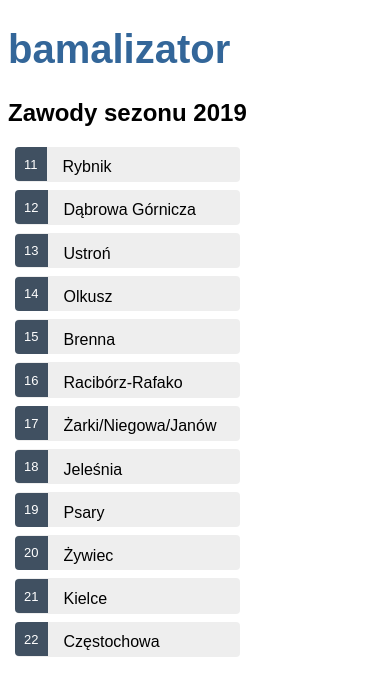
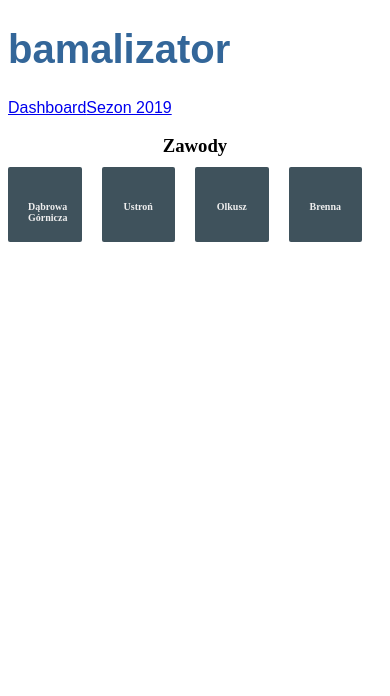
Before and after one commit to kleewho/bamalizator, an Angular app: page /dashboard in a window 390 px wide. Shown: the top 696 px of the page. Built offline with nearby package versions, Linux system fonts and the light colour scheme.

Commit message:
Race details and some navigation

```diff
--- a/src/app/app.component.html
+++ b/src/app/app.component.html
@@ -1,2 +1,6 @@
 <h1>{{title}}</h1>
-<app-season></app-season>
+<nav>
+  <a routerLink="/dashboard">Dashboard</a>
+  <a routerLink="/season">Sezon 2019</a>
+</nav>
+<router-outlet></router-outlet>
--- /dev/null
+++ b/src/app/dashboard/dashboard.component.css
@@ -0,0 +1,63 @@
+/* DashboardComponent's private CSS styles */
+[class*='col-'] {
+  float: left;
+  padding-right: 20px;
+  padding-bottom: 20px;
+}
+[class*='col-']:last-of-type {
+  padding-right: 0;
+}
+a {
+  text-decoration: none;
+}
+*, *:after, *:before {
+  -webkit-box-sizing: border-box;
+  -moz-box-sizing: border-box;
+  box-sizing: border-box;
+}
+h3 {
+  text-align: center;
+  margin-bottom: 0;
+}
+h4 {
+  position: relative;
+}
+.grid {
+  margin: 0;
+}
+.col-1-4 {
+  width: 25%;
+}
+.module {
+  padding: 20px;
+  text-align: center;
+  color: #eee;
+  max-height: 120px;
+  min-width: 120px;
+  background-color: #3f525c;
+  border-radius: 2px;
+}
+.module:hover {
+  background-color: #eee;
+  cursor: pointer;
+  color: #607d8b;
+}
+.grid-pad {
+  padding: 10px 0;
+}
+.grid-pad > [class*='col-']:last-of-type {
+  padding-right: 20px;
+}
+@media (max-width: 600px) {
+  .module {
+    font-size: 10px;
+    max-height: 75px; }
+}
+@media (max-width: 1024px) {
+  .grid {
+    margin: 0;
+  }
+  .module {
+    min-width: 60px;
+  }
+}
--- /dev/null
+++ b/src/app/dashboard/dashboard.component.html
@@ -0,0 +1,9 @@
+<h3>Zawody</h3>
+<div class="grid grid-pad">
+  <a *ngFor="let race of races" class="col-1-4"
+    routerLink="/detail/{{race.id}}">
+    <div class="module hero">
+      <h4>{{race.name}}</h4>
+    </div>
+  </a>
+</div>
--- /dev/null
+++ b/src/app/dashboard/dashboard.component.ts
@@ -0,0 +1,23 @@
+import { Component, OnInit } from '@angular/core';
+import { Race } from '../race';
+import { SeasonService } from '../season.service';
+
+@Component({
+  selector: 'app-dashboard',
+  templateUrl: './dashboard.component.html',
+  styleUrls: [ './dashboard.component.css' ]
+})
+export class DashboardComponent implements OnInit {
+  races: Race[] = [];
+
+  constructor(private seasonService: SeasonService) { }
+
+  ngOnInit() {
+    this.getHeroes();
+  }
+
+  getHeroes(): void {
+    this.seasonService.getRaces()
+      .subscribe(races => this.races = races.slice(1, 5));
+  }
+}
--- a/src/app/race/race.component.ts
+++ b/src/app/race/race.component.ts
@@ -1,5 +1,9 @@
 import { Component, OnInit, Input } from '@angular/core';
-import { Race } from "../race";
+import { Race } from '../race';
+import { ActivatedRoute } from '@angular/router';
+import { Location } from '@angular/common';
+
+import { SeasonService } from '../season.service';
 
 @Component({
   selector: 'app-race',
@@ -9,9 +13,18 @@ import { Race } from "../race";
 export class RaceComponent implements OnInit {
   @Input() race: Race;
 
-  constructor() { }
+  constructor(private route: ActivatedRoute,
+              private seasonService: SeasonService,
+              private location: Location) { }
 
   ngOnInit(): void {
+    this.getRace();
+  }
+
+  getRace(): void {
+    const id = +this.route.snapshot.paramMap.get('id');
+    this.seasonService.getRace(id)
+      .subscribe(race => this.race = race);
   }
 
 }
--- /dev/null
+++ b/src/app/season.service.ts
@@ -0,0 +1,20 @@
+import { Injectable } from '@angular/core';
+import { Race } from './race';
+import { RACES } from './mock-races';
+import { Observable, of } from 'rxjs';
+
+@Injectable({
+  providedIn: 'root'
+})
+export class SeasonService {
+
+  constructor() { }
+
+  getRaces(): Observable<Race[]> {
+    return of(RACES);
+  }
+
+  getRace(id: number): Observable<Race> {
+    return of(RACES.find(race => race.id === id));
+  }
+}
--- a/src/app/season/season.component.html
+++ b/src/app/season/season.component.html
@@ -1,11 +1,9 @@
 <h2>Zawody sezonu 2019</h2>
 
 <ul class="season">
-  <li *ngFor="let race of races"
-    [class.selected]="race === selectedRace"
-    (click)="onSelect(race)">
+  <li *ngFor="let race of races">
+    <a routerLink="/detail/{{race.id}}">
       <span class="badge">{{race.id}}</span> {{race.name}}
+    </a>
   </li>
 </ul>
-
-<app-race [race]="selectedRace"></app-race>
--- a/src/app/season/season.component.ts
+++ b/src/app/season/season.component.ts
@@ -1,6 +1,7 @@
 import { Component, OnInit } from '@angular/core';
-import { Race } from '../race'
+import { Race } from '../race';
 import { RACES } from '../mock-races';
+import { SeasonService } from '../season.service';
 
 @Component({
   selector: 'app-season',
@@ -8,14 +9,17 @@ import { RACES } from '../mock-races';
   styleUrls: ['./season.component.css']
 })
 export class SeasonComponent implements OnInit {
-  races = RACES;
-  selectedRace: Race;
-  onSelect(race: Race): void {
-    this.selectedRace = race;
+  races: Race[];
+
+  getRaces(): void {
+    this.seasonService.getRaces()
+      .subscribe(races => this.races = races)
   }
 
-  constructor() { }
+  constructor(private seasonService: SeasonService) { }
 
   ngOnInit(): void {
+    this.getRaces();
   }
 }
+// tytus
```
Also changed, not shown: src/app/app-routing.module.ts (added, +18 -0 lines), src/app/app.module.ts (+6 -2 lines), 1 other file (tests, documents, lock files or other folders).
